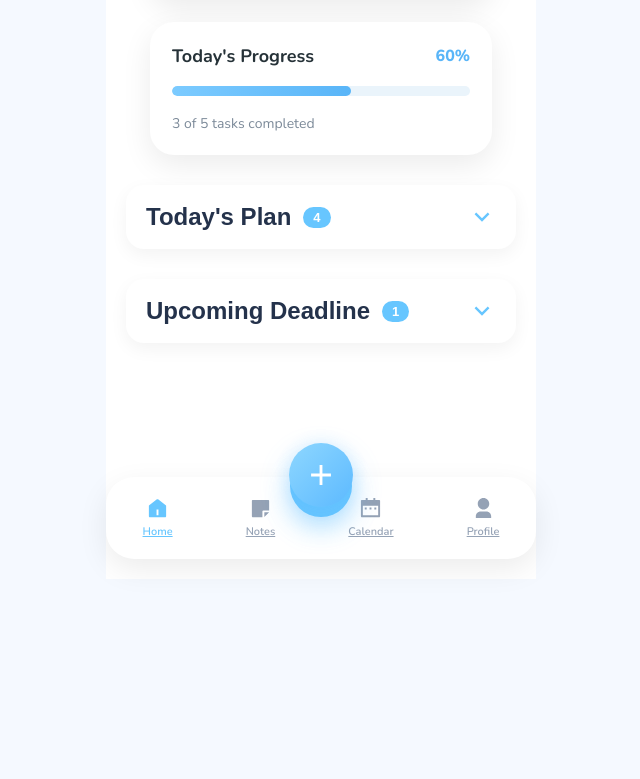
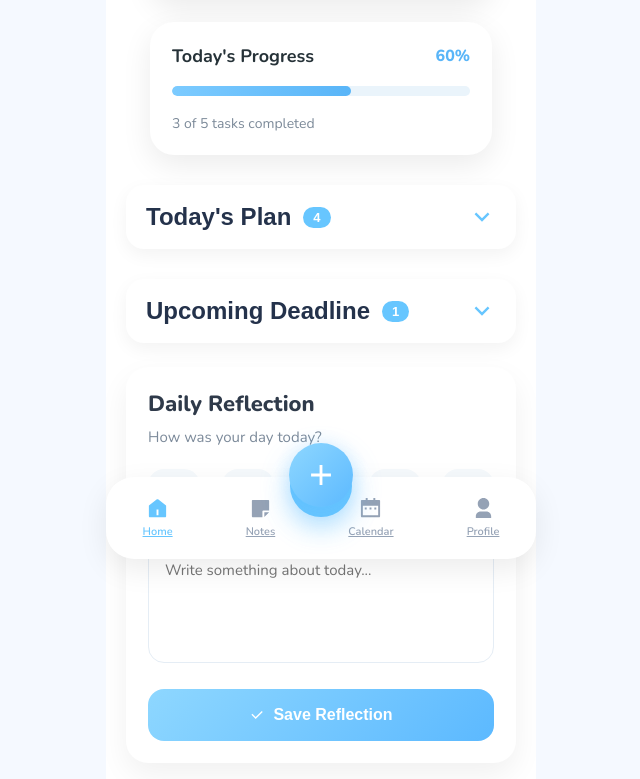
Before and after one commit to lasiah07/daily-planner, a React (Vite) app: page /home in a window 1280 px wide. Shown: the part 221-1000 px from the top of the page, without its empty margins (319-959 px from the left). Before the commit the page ends 800 px from the top, so only its background shows below. Built offline with nearby package versions, Linux system fonts and the light colour scheme.

Commit message:
refactor: move storage logic into services

```diff
--- /dev/null
+++ b/src/components/DailyReflection/DailyReflection.css
@@ -0,0 +1,189 @@
+.reflection-card {
+  background: #ffffff;
+
+  border-radius: 22px;
+
+  padding: 22px;
+
+  margin-top: 24px;
+
+  box-shadow: 0 12px 30px rgba(0, 0, 0, 0.06);
+}
+
+.reflection-card h2 {
+  font-size: 22px;
+  font-weight: 800;
+
+  color: #2f3a4a;
+
+  margin-bottom: 8px;
+}
+
+.reflection-card p {
+  font-size: 15px;
+
+  color: #7c8a9a;
+
+  margin-bottom: 22px;
+}
+
+.mood-list {
+  display: flex;
+
+  justify-content: space-between;
+
+  gap: 12px;
+
+  margin-bottom: 22px;
+}
+
+.mood-btn {
+  width: 52px;
+  height: 52px;
+
+  border: none;
+
+  border-radius: 16px;
+
+  background: #f5f9fc;
+
+  color: #67c6ff;
+
+  display: flex;
+  justify-content: center;
+  align-items: center;
+
+  cursor: pointer;
+
+  transition: 0.25s;
+}
+
+.mood-btn svg {
+  font-size: 28px;
+}
+
+.mood-btn:hover {
+  background: #67c6ff;
+
+  color: white;
+
+  transform: translateY(-3px);
+}
+
+.reflection-card textarea {
+  width: 100%;
+
+  min-height: 120px;
+
+  padding: 16px;
+
+  border: 1px solid #e5edf5;
+
+  border-radius: 16px;
+
+  resize: none;
+
+  outline: none;
+
+  font-size: 15px;
+
+  font-family: inherit;
+
+  margin-bottom: 20px;
+
+  transition: 0.25s;
+
+  box-sizing: border-box;
+}
+
+.reflection-card textarea:focus {
+  border-color: #67c6ff;
+
+  box-shadow: 0 0 0 3px rgba(103, 198, 255, 0.15);
+}
+
+.save-reflection {
+  width: 100%;
+
+  height: 52px;
+
+  border: none;
+
+  border-radius: 16px;
+
+  background: linear-gradient(
+    135deg,
+    #8ed7ff,
+    #5cb9ff
+  );
+
+  color: white;
+
+  font-size: 16px;
+
+  font-weight: 700;
+
+  cursor: pointer;
+
+  transition: 0.25s;
+}
+
+.save-reflection:hover {
+  transform: translateY(-2px);
+
+  box-shadow: 0 10px 24px rgba(92, 185, 255, 0.35);
+}
+
+.save-reflection:active {
+  transform: scale(0.98);
+}
+
+@media (max-width: 480px) {
+  .reflection-card {
+    padding: 18px;
+  }
+
+  .mood-btn {
+    width: 46px;
+    height: 46px;
+  }
+
+  .mood-btn svg {
+    font-size: 24px;
+  }
+
+  .reflection-card textarea {
+    min-height: 100px;
+  }
+}
+
+.mood-btn.selected {
+
+    background:#67C6FF;
+
+    color:white;
+
+    transform:translateY(-3px);
+
+    box-shadow:
+    0 10px 22px rgba(103,198,255,.35);
+
+}
+
+.save-reflection{
+
+    display:flex;
+
+    justify-content:center;
+
+    align-items:center;
+
+    gap:8px;
+
+}
+
+.reflection-card h2{
+    display:flex;
+    align-items:center;
+    gap:8px;
+}
--- /dev/null
+++ b/src/components/DailyReflection/DailyReflection.jsx
@@ -0,0 +1,174 @@
+import { useState, useEffect } from "react";
+import "./DailyReflection.css";
+
+import {
+  RiEmotionLaughLine,
+  RiEmotionHappyLine,
+  RiEmotionNormalLine,
+  RiEmotionUnhappyLine,
+  RiEmotionSadLine,
+  RiCheckLine,
+} from "react-icons/ri";
+
+function DailyReflection() {
+  const today = new Date().toISOString().split("T")[0];
+
+  const [selectedMood, setSelectedMood] =
+    useState("");
+
+  const [note, setNote] =
+    useState("");
+
+  const [isCompleted, setIsCompleted] =
+    useState(false);
+
+  useEffect(() => {
+    const saved =
+      JSON.parse(
+        localStorage.getItem(
+          "planora_reflections"
+        )
+      ) || [];
+
+    const todayReflection = saved.find(
+      (item) => item.date === today
+    );
+
+    if (todayReflection) {
+      setSelectedMood(
+        todayReflection.mood
+      );
+
+      setNote(todayReflection.note);
+
+      setIsCompleted(true);
+    }
+  }, [today]);
+
+  const moods = [
+    {
+      id: "great",
+      icon: RiEmotionLaughLine,
+    },
+    {
+      id: "happy",
+      icon: RiEmotionHappyLine,
+    },
+    {
+      id: "normal",
+      icon: RiEmotionNormalLine,
+    },
+    {
+      id: "tired",
+      icon: RiEmotionUnhappyLine,
+    },
+    {
+      id: "sad",
+      icon: RiEmotionSadLine,
+    },
+  ];
+
+  const handleSave = () => {
+    if (!selectedMood) {
+      alert("Please choose your mood.");
+      return;
+    }
+
+    const saved =
+      JSON.parse(
+        localStorage.getItem(
+          "planora_reflections"
+        )
+      ) || [];
+
+    saved.push({
+      date: today,
+      mood: selectedMood,
+      note,
+    });
+
+    localStorage.setItem(
+      "planora_reflections",
+      JSON.stringify(saved)
+    );
+
+    setIsCompleted(true);
+  };
+
+  if (isCompleted) {
+    return (
+      <div className="reflection-card">
+
+        <h2>
+          Reflection Completed
+        </h2>
+
+        <p>
+          Thank you for reflecting today.
+        </p>
+
+      </div>
+    );
+  }
+
+  return (
+    <div className="reflection-card">
+
+      <h2>Daily Reflection</h2>
+
+      <p>
+        How was your day today?
+      </p>
+
+      <div className="mood-list">
+
+        {moods.map((mood) => {
+
+          const Icon = mood.icon;
+
+          return (
+            <button
+              key={mood.id}
+              className={`mood-btn ${
+                selectedMood === mood.id
+                  ? "selected"
+                  : ""
+              }`}
+              onClick={() =>
+                setSelectedMood(mood.id)
+              }
+            >
+              <Icon />
+            </button>
+          );
+
+        })}
+
+      </div>
+
+      <textarea
+        placeholder="Write something about today..."
+        value={note}
+        onChange={(e) =>
+          setNote(e.target.value)
+        }
+      />
+
+      <button
+        className="save-reflection"
+        onClick={handleSave}
+      >
+
+        <RiCheckLine />
+
+        <span>
+          Save Reflection
+        </span>
+
+      </button>
+
+    </div>
+  );
+}
+
+export default DailyReflection;
--- a/src/pages/Home/Home.jsx
+++ b/src/pages/Home/Home.jsx
@@ -9,6 +9,7 @@ import AddTaskModal from "../../components/AddTaskModal/AddTaskModal";
 import AccordionSection from "../../components/AccordionSection/AccordionSection";
 import ConfirmModal from "../../components/ConfirmModal/ConfirmModal";
 import FloatingButton from "../../components/FloatingButton/FloatingButton";
+import DailyReflection from "../../components/DailyReflection/DailyReflection";
 
 import { user, tasks } from "../../data/dummyData";
 
@@ -114,6 +115,7 @@ function Home() {
 
   return (
     <div className="home">
+
       <GreetingCard
         name={user.name}
         quote={user.quote}
@@ -148,6 +150,9 @@ function Home() {
         />
       </AccordionSection>
 
+      {/* Daily Reflection */}
+      <DailyReflection />
+
       <AddTaskModal
         isOpen={isModalOpen}
         onClose={() => {
```
Also changed, not shown: src/components/DailyReflection/moodData.js (added, +35 -0 lines), src/components/DailyReflection/reflectionStorage.js (added, +39 -0 lines), src/services/eventStorage.js (added, +16 -0 lines), src/services/noteStorage.js (added, +16 -0 lines), src/services/reflectionStorage.js (added, +38 -0 lines), src/services/routineStorage.js (added, +16 -0 lines), src/services/taskStorage.js (added, +42 -0 lines).
